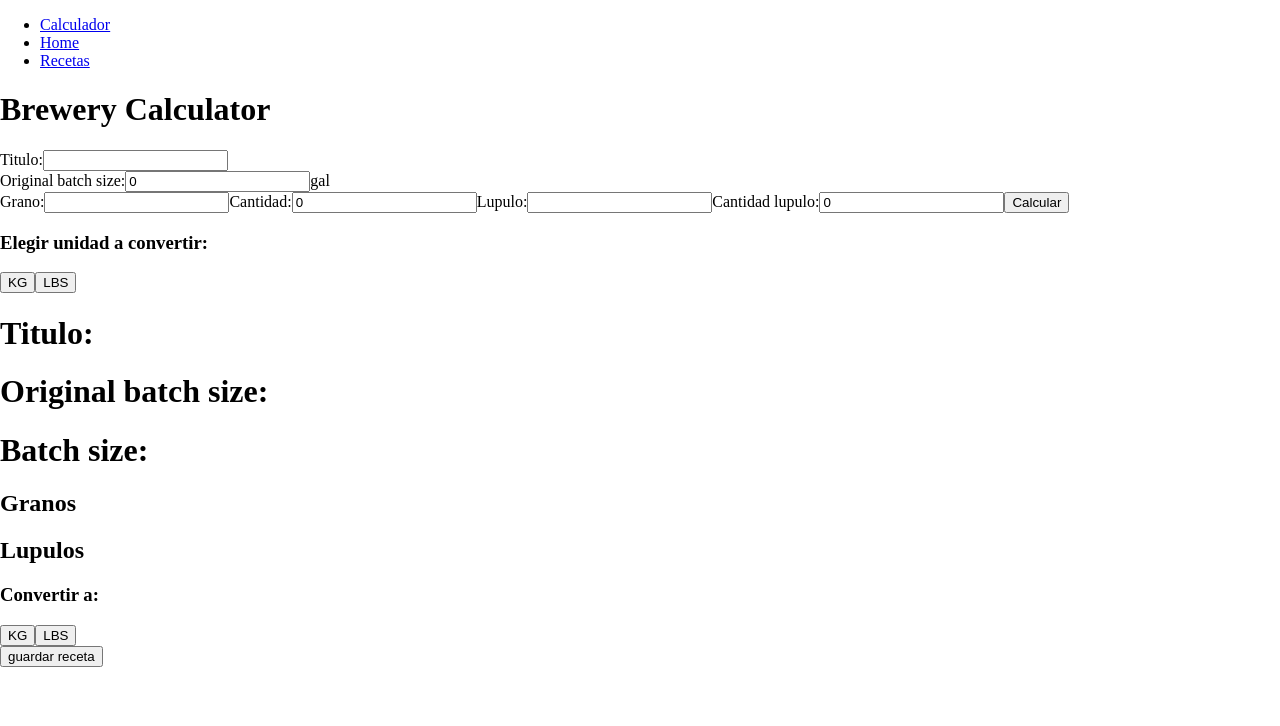
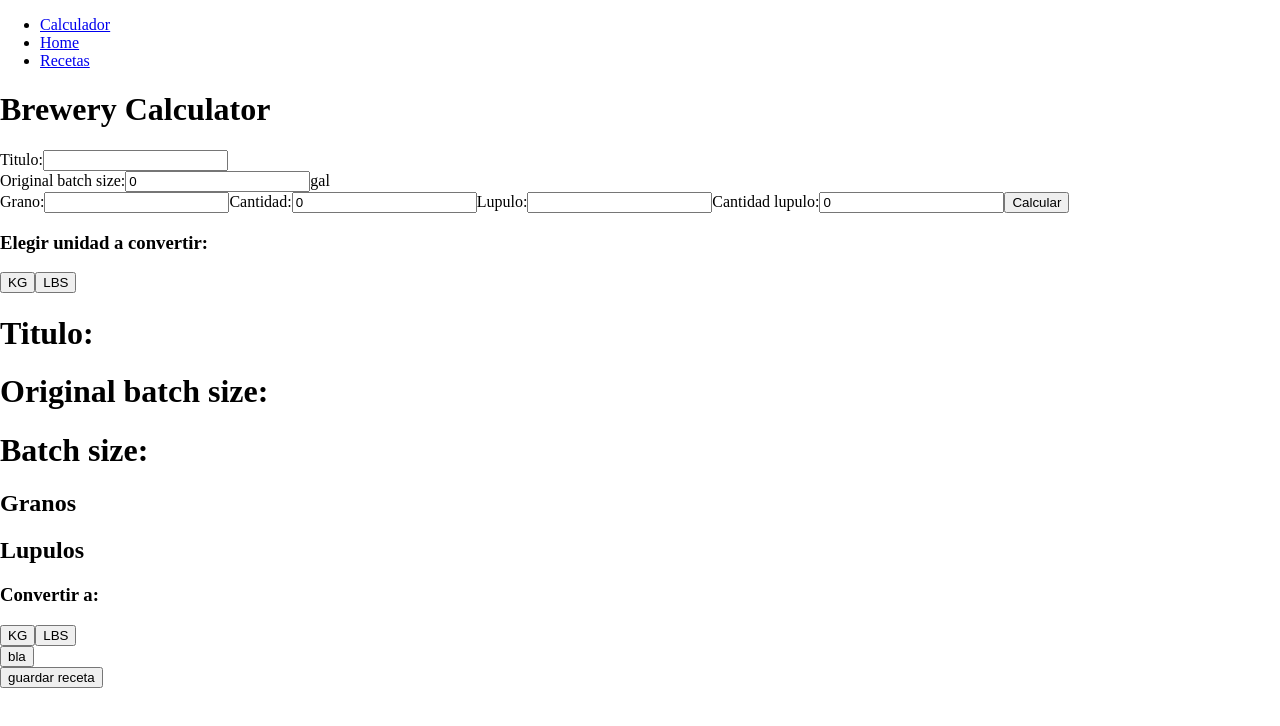
Before and after one commit to luismoreiradev/brewjournal, a React (Create React App) app: page /calculador in a window 1280 px wide. Shown: the top 726 px of the page. Built offline with nearby package versions, Linux system fonts and the light colour scheme.

Commit message:
multiplicador solucionado presionando tercer boton bla, solucionar para llamar dos funciones dentro de un solo boton

```diff
--- a/src/components/Granos.js
+++ b/src/components/Granos.js
@@ -4,6 +4,7 @@ import React, { useState } from 'react';
 function Granos(props) {
     const granos = props.allGrains
     const volumenes= props.volumenes
+   const bla=props.bla
 
     const [unidadDeConversion, setUnidadDeConversion]=useState({multiploGranos:1,multiploLupulo:1})
     const [unidadOriginal, setUnidadOriginal]= useState({unidadOriginalGranos:String, unidadOriginalLupulos:String})
@@ -47,6 +48,7 @@ console.log(coeficienteConversionVolumen);
       setUnidadDeConversion({multiploGranos:2.20462, multiploLupulo:0.0352733686})
       setUnidadOriginal({unidadOriginalGranos:"lbs", unidadOriginalLupulos:"oz"})
     }
+
   }
 
   return (
@@ -85,10 +87,11 @@ console.log(coeficienteConversionVolumen);
   {conversorEngaged ? null : <div><h3>Convertir a:</h3>
   <button onClick={convertirUnidades} name="kg">KG</button>
   <button onClick={convertirUnidades} name="lbs">LBS</button>
+
   </div>
   }
 
-
+<button onClick={()=>bla(unidadDeConversion.multiploGranos)}>bla</button>
   </div>
 
   );
--- a/src/pages/Calculador.js
+++ b/src/pages/Calculador.js
@@ -8,6 +8,15 @@ function Calculador() {
 
   const [allGrains, setAllGrains]=useState([])
 const [volumenes, setVolumenes]=useState({})
+const [multiplo, setMultiplo]=useState(1)
+
+function bla(conversor){
+
+  setMultiplo(conversor)
+}
+console.log(multiplo);
+
+
 
 function newVolums(volums) {
   setVolumenes(volums)
@@ -61,7 +70,7 @@ function setDataForDB(){
           if (element.length > 0) {
             indexCantidadGrano++
             granoCantidad=grainQuantity.concat(indexCantidadGrano)
-          dataForDataBase[granoCantidad]=element
+          dataForDataBase[granoCantidad]=element * multiplo
 
           }
 
@@ -81,7 +90,7 @@ function setDataForDB(){
           if (element.length > 0) {
             indexCantidadLupulo++
             lupuloCantidad=hopQuantity.concat(indexCantidadLupulo)
-          dataForDataBase[lupuloCantidad]=element
+          dataForDataBase[lupuloCantidad]=element  * multiplo
 
           }
 
@@ -105,7 +114,7 @@ function guardarReceta() {
     <div>
     <h1>Brewery Calculator</h1>
   <InputGranos newGrain={newGrain} newVolums={newVolums}/>
-   <Granos allGrains={allGrains} volumenes={volumenes} />
+   <Granos allGrains={allGrains} volumenes={volumenes} bla={bla} />
    <div><button onClick={guardarReceta}>guardar receta</button></div>
     </div>
 
```
